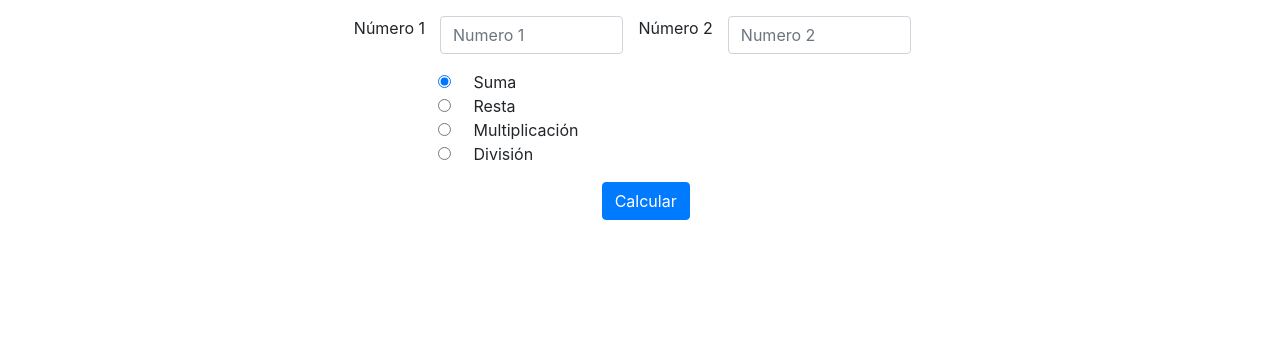
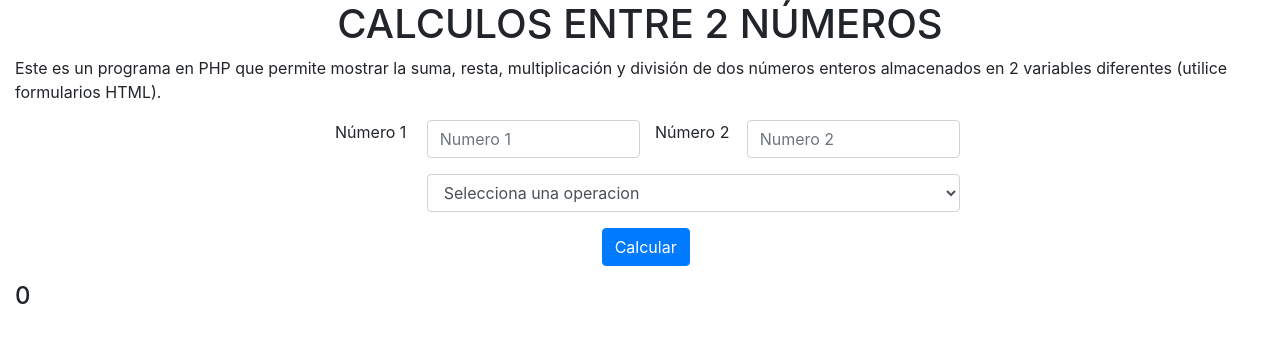
Before and after one commit to jeoanan/evaluacionWEB1, a PHP site: page /ejercicio1.php in a window 1280 px wide. Shown: the part 56-399 px from the top of the page. Run offline with PHP 8.4, Linux system fonts and the light colour scheme.

Commit message:
ejercicio1 Complete

```diff
--- a/ejercicio1.php
+++ b/ejercicio1.php
@@ -30,50 +30,68 @@
         </div>
     </nav>
     <div class="container-fluid">
+        <h1 class="text-center">CALCULOS ENTRE 2 NÚMEROS</h1>
+        <p>Este es un programa en PHP que permite mostrar la suma, resta, multiplicación y división de dos números enteros almacenados en 2 variables diferentes (utilice formularios HTML).
+</p>
         <form action="ejercicio1.php" method="POST">
             <div class="form-group row mt-3 justify-content-center">
-                <label for="number1">Número 1</label>
-                <div class="col-2">
-                    <input type="number" class="form-control" id="number1" placeholder="Numero 1">
-                </div>
-                <label for="number2" class="">Número 2</label>
-                <div class="col-2">
-                    <input type="number" class="form-control" id="number2" placeholder="Numero 2">
-                </div>
+                <label for="number1" class="col-1">Número 1</label>
+                <input type="number" name="number1" id="number1" class="form-control col-2"  placeholder="Numero 1">
+                <label for="number2" class="col-1">Número 2</label>
+                <input type="number" class="form-control col-2" name="number2" id="number2" placeholder="Numero 2">
             </div>
             <div class="form-group row mt-3 justify-content-center">
-                <div class="form-check">
-                    <input class="form-check-input" type="radio" name="operator" id="add" value="add" checked>
-                    <label class="form-check-label col" for="add">Suma</label>
+                <select name="operator" id="operator" class="form-control offset-1 col-5">
+                    <option value="" selected disabled>Selecciona una operacion</option>
+                    <option value="add">Sumar</option>
+                    <option value="rest">Restar</option>
+                    <option value="multiplication">Multiplicar</option>
+                    <option value="divide">Dividir</option>
+                </select>
+            </div>
 
-                    <input class="form-check-input" type="radio" name="operator" id="rest" value="rest">
-                    <label class="form-check-label col" for="rest">Resta</label>
-
-                    <input class="form-check-input" type="radio" name="operator" id="multiplication" value="multiplication">
-                    <label class="form-check-label col" for="multiplication">Multiplicación</label>
-
-                    <input class="form-check-input" type="radio" name="operator" id="divide" value="divide">
-                    <label class="form-check-label col" for="divide">División</label>
-                </div>
-            </div>
             <div class="form-group row justify-content-center">
                 <div class="col-1">
-                    <button type="submit" class="btn btn-primary">Calcular</button>
+                    <button type="submit" name ="calcular" class="btn btn-primary">Calcular</button>
                 </div>
             </div>
         </form>
 
         <?php
+            $result = 0;
+            if(isset($_POST['calcular'])) : ?>
+                <?php
+                    if(!empty($_POST['operator'])) {
+                        $operator = $_POST['operator'];
 
-        ?>
+                        $number1 = isset($_POST['number1']);
+                        $number2 = isset($_POST['number2']);
 
-        <?php
+                        if ($operator == "add") {
 
-        ?>
+                            $result = $_POST["number1"] + $_POST["number2"];
 
-        <?php
+                        }
+                        else if ($operator == "rest") {
+                            $result = $_POST["number1"] - $_POST["number2"];
+                        }
+                        else if ($operator == "multiplication") {
+                            $result = $_POST["number1"] * $_POST["number2"];
+                        }
+                        else {
+                            $result = $_POST["number1"] / $_POST["number2"];
+                        }
+                    }
+                    else {
+                        echo 'No se ha seleccionado ningún operador';
+                    }
+                ?>
 
-        ?>
+        <?php endif ?>
+
+            <h4>
+                <?php echo($result) ?>
+            </h4>
 
 </body>
 <script src="https://code.jquery.com/jquery-3.5.1.slim.min.js" integrity="sha384-DfXdz2htPH0lsSSs5nCTpuj/zy4C+OGpamoFVy38MVBnE+IbbVYUew+OrCXaRkfj" crossorigin="anonymous"></script>
```
